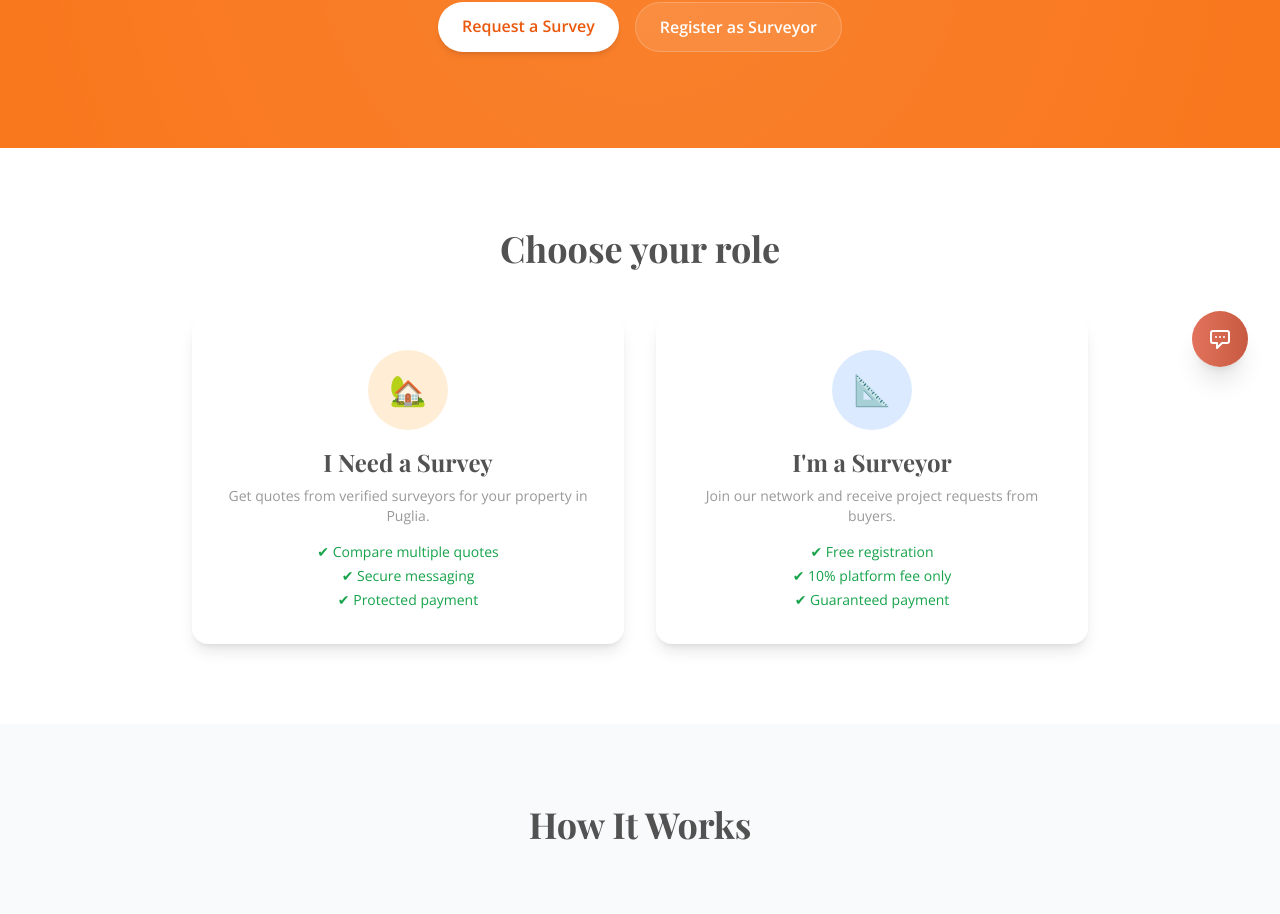
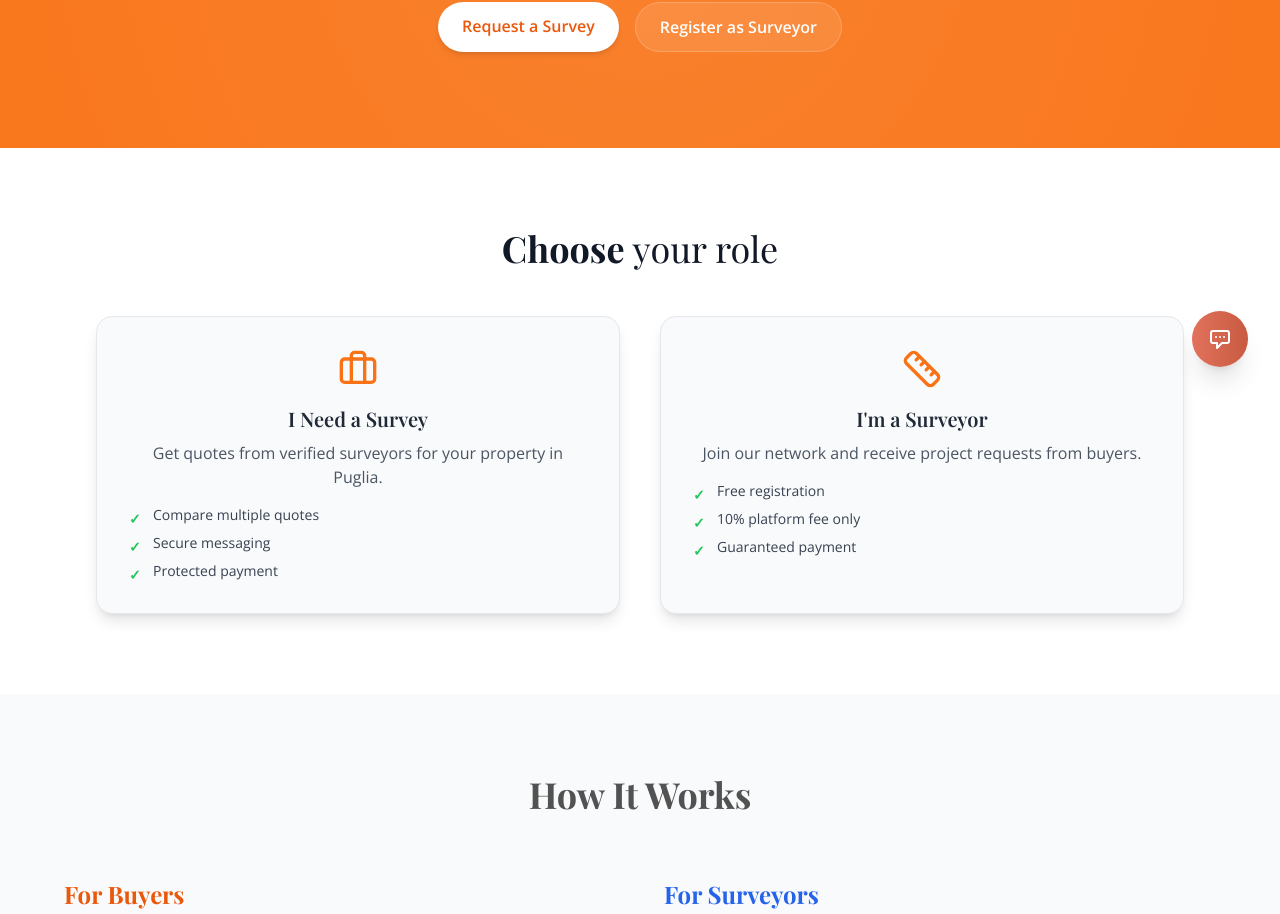
Before and after one commit to Geppix140269/PropertyProsDB, a Next.js app: page / in a window 1280 px wide. Shown: the part 401-1315 px from the top of the page. Built offline with nearby package versions, Linux system fonts and the light colour scheme; a web font is replaced by a local one.

Commit message:
Update UserTypeCards.tsx

```diff
--- a/app/components/home/UserTypeCards.tsx
+++ b/app/components/home/UserTypeCards.tsx
@@ -1,91 +1,70 @@
 // components/home/UserTypeCards.tsx
 'use client'
 
-import { useState } from 'react'
-import { useLanguage } from '@/app/providers/language-provider'
-import Link from 'next/link'
+import { motion } from 'framer-motion'
+import { Briefcase, Ruler } from 'lucide-react'
 
 export default function UserTypeCards() {
-  const { t } = useLanguage()
-  const [userType, setUserType] = useState<'buyer' | 'surveyor' | null>(null)
+  const cards = [
+    {
+      icon: <Briefcase className="w-10 h-10 text-orange-500" />,
+      title: 'I Need a Survey',
+      description:
+        'Get quotes from verified surveyors for your property in Puglia.',
+      features: [
+        'Compare multiple quotes',
+        'Secure messaging',
+        'Protected payment',
+      ],
+    },
+    {
+      icon: <Ruler className="w-10 h-10 text-orange-500" />,
+      title:
+
+        "I'm a Surveyor",
+      description:
+        'Join our network and receive project requests from buyers.',
+      features: [
+        'Free registration',
+        '10% platform fee only',
+        'Guaranteed payment',
+      ],
+    },
+  ]
 
   return (
-    <section className="bg-white py-20 px-4">
-      <div className="max-w-6xl mx-auto text-center">
-        <h2 className="text-4xl font-bold text-stone-800 mb-12">
-          {t('Choose your role', 'Scegli il tuo ruolo')}
+    <section className="bg-white py-20 px-6 sm:px-12 lg:px-24">
+      <div className="max-w-6xl mx-auto">
+        <h2 className="text-center text-3xl sm:text-4xl font-light text-gray-900 mb-12">
+          <strong className="font-bold">Choose</strong> your role
         </h2>
 
-        <div className="grid md:grid-cols-2 gap-8 max-w-4xl mx-auto">
-          {/* Buyer Card */}
-          <div
-            onClick={() => setUserType('buyer')}
-            className={`bg-white rounded-2xl p-8 shadow-lg border-2 transition-all cursor-pointer hover:shadow-xl ${
-              userType === 'buyer' ? 'border-orange-500' : 'border-transparent'
-            }`}
-          >
-            <div className="flex flex-col items-center text-center">
-              <div className="w-20 h-20 bg-orange-100 rounded-full flex items-center justify-center mb-4">
-                <span className="text-3xl">🏡</span>
-              </div>
-              <h3 className="text-2xl font-bold text-stone-800 mb-2">
-                {t('I Need a Survey', 'Ho Bisogno di una Perizia')}
+        <div className="grid grid-cols-1 md:grid-cols-2 gap-10">
+          {cards.map((card, idx) => (
+            <motion.div
+              key={idx}
+              initial={{ opacity: 0, y: 30 }}
+              whileInView={{ opacity: 1, y: 0 }}
+              transition={{ delay: idx * 0.2, duration: 0.6 }}
+              viewport={{ once: true }}
+              className="bg-gray-50 rounded-2xl border border-gray-200 shadow-lg p-8 text-center hover:shadow-xl hover:-translate-y-1 transition"
+            >
+              <div className="mb-4 flex justify-center">{card.icon}</div>
+              <h3 className="text-xl font-semibold text-gray-800 mb-2">
+                {card.title}
               </h3>
-              <p className="text-stone-600 mb-4 text-sm">
-                {t(
-                  'Get quotes from verified surveyors for your property in Puglia.',
-                  'Ricevi preventivi da geometri verificati per la tua proprietà in Puglia.'
-                )}
-              </p>
-              <ul className="text-green-600 text-sm space-y-1">
-                <li>✔ {t('Compare multiple quotes', 'Confronta più preventivi')}</li>
-                <li>✔ {t('Secure messaging', 'Messaggistica sicura')}</li>
-                <li>✔ {t('Protected payment', 'Pagamento protetto')}</li>
+              <p className="text-gray-600 mb-4">{card.description}</p>
+              <ul className="text-sm text-left text-gray-700 space-y-2">
+                {card.features.map((feature, i) => (
+                  <li key={i} className="relative pl-6">
+                    <span className="absolute left-0 top-1 text-green-500 font-bold">✓</span>
+                    {feature}
+                  </li>
+                ))}
               </ul>
-            </div>
-          </div>
-
-          {/* Surveyor Card */}
-          <div
-            onClick={() => setUserType('surveyor')}
-            className={`bg-white rounded-2xl p-8 shadow-lg border-2 transition-all cursor-pointer hover:shadow-xl ${
-              userType === 'surveyor' ? 'border-blue-500' : 'border-transparent'
-            }`}
-          >
-            <div className="flex flex-col items-center text-center">
-              <div className="w-20 h-20 bg-blue-100 rounded-full flex items-center justify-center mb-4">
-                <span className="text-3xl">📐</span>
-              </div>
-              <h3 className="text-2xl font-bold text-stone-800 mb-2">
-                {t("I'm a Surveyor", 'Sono un Geometra')}
-              </h3>
-              <p className="text-stone-600 mb-4 text-sm">
-                {t(
-                  'Join our network and receive project requests from buyers.',
-                  'Unisciti alla nostra rete e ricevi richieste da acquirenti.'
-                )}
-              </p>
-              <ul className="text-green-600 text-sm space-y-1">
-                <li>✔ {t('Free registration', 'Registrazione gratuita')}</li>
-                <li>✔ {t('10% platform fee only', 'Solo 10% di commissione')}</li>
-                <li>✔ {t('Guaranteed payment', 'Pagamento garantito')}</li>
-              </ul>
-            </div>
-          </div>
+            </motion.div>
+          ))}
         </div>
-
-        {userType && (
-          <div className="mt-10">
-            <Link
-              href={userType === 'buyer' ? '/survey/request' : '/surveyor/register'}
-              className="inline-block bg-orange-500 text-white px-10 py-4 rounded-full font-bold text-lg shadow hover:shadow-xl transition"
-            >
-              {userType === 'buyer'
-                ? t('Request Survey Quotes', 'Richiedi Preventivi')
-                : t('Join as Surveyor', 'Registrati come Geometra')}
-            </Link>
-          </div>
-        )}
       </div>
     </section>
   )
```
